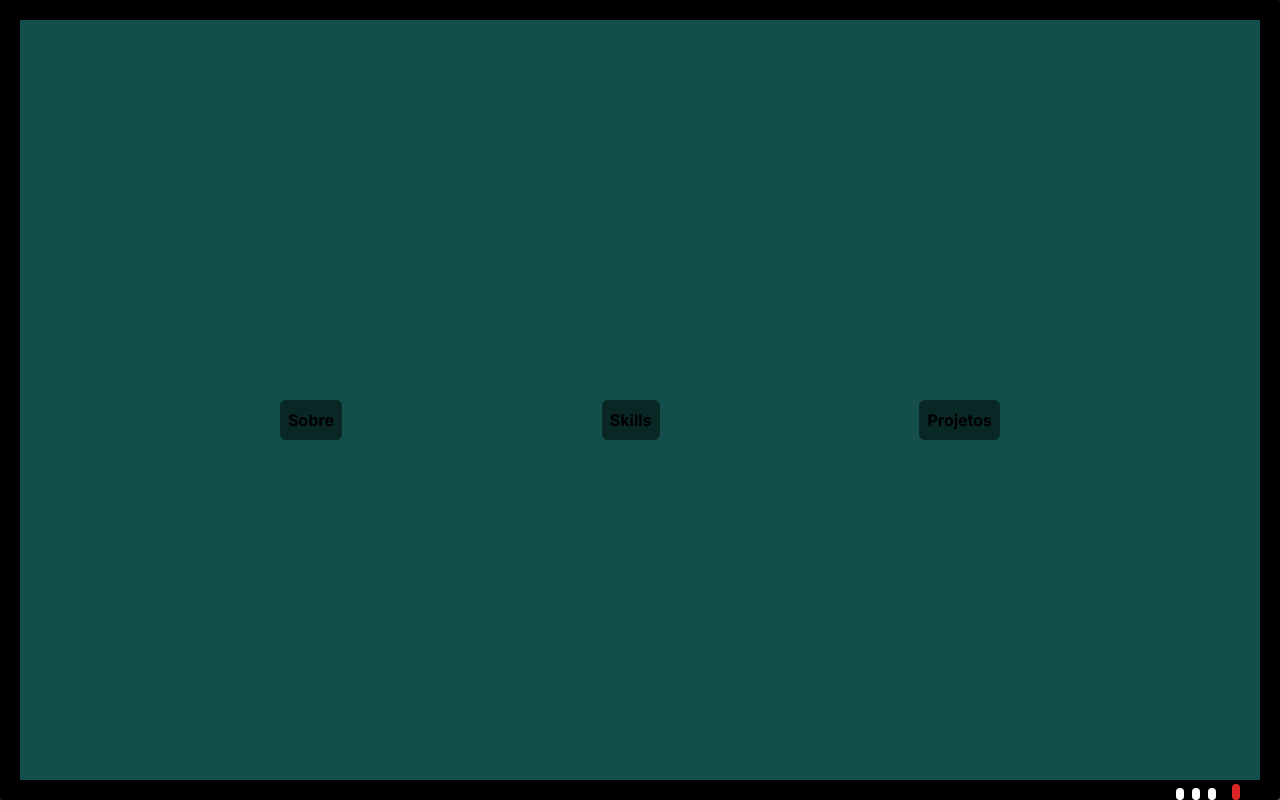
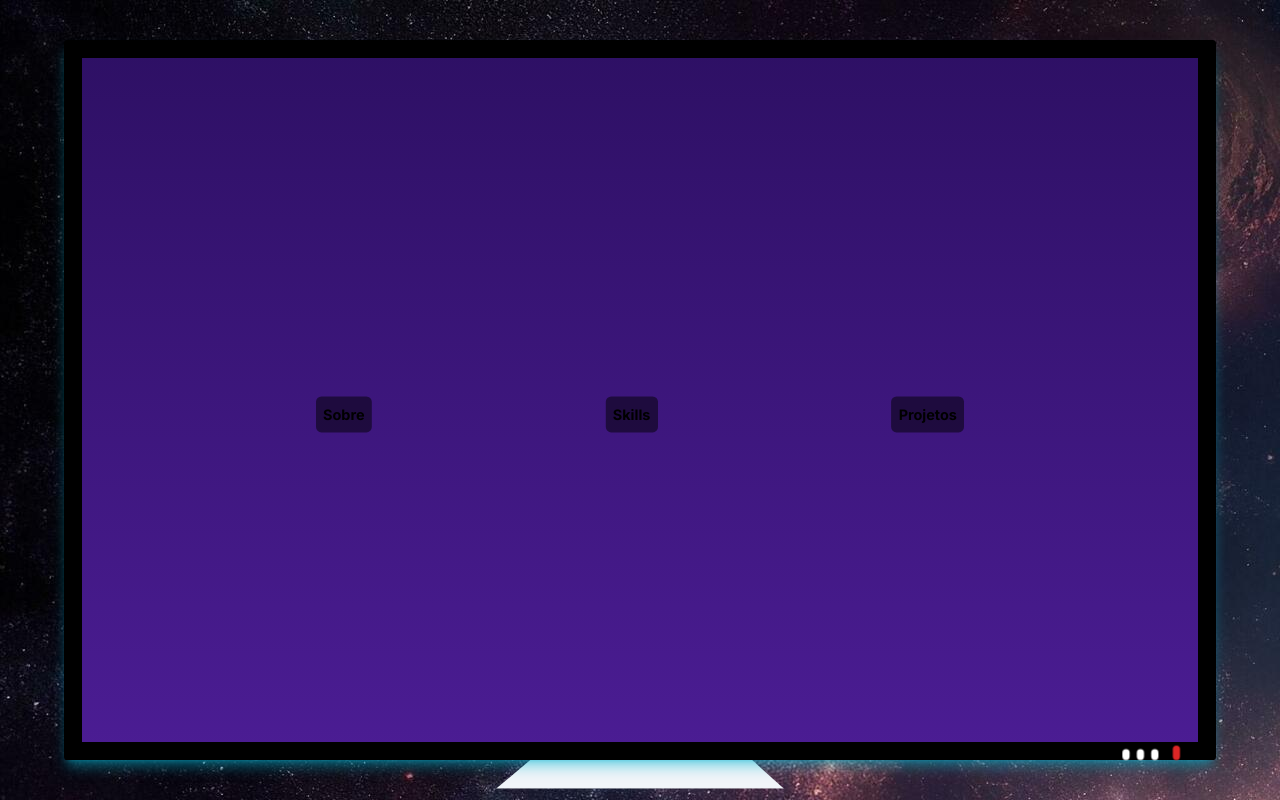
Before and after one commit to emersonpisoni/portfolio, a Next.js app: page / in a window 1280 px wide. Built offline with nearby package versions, Linux system fonts and the light colour scheme.

Commit message:
fix gap between sections

```diff
--- a/app/globals.css
+++ b/app/globals.css
@@ -34,21 +34,21 @@ body {
 
 /* width */
 ::-webkit-scrollbar {
-  width: 10px;
+  width: 2px;
 }
 
 /* Track */
 ::-webkit-scrollbar-track {
-  background: #f1f1f1;
+  background: #000000;
 }
 
 /* Handle */
 ::-webkit-scrollbar-thumb {
-  background: #888;
+  background: #ffffff;
   border-radius: 5px;
 }
 
 /* Handle on hover */
 ::-webkit-scrollbar-thumb:hover {
-  background: #555;
+  background: #000000;
 }
--- a/app/page.tsx
+++ b/app/page.tsx
@@ -1,30 +1,10 @@
 import Button from '@/components/button.component'
+import Computer from '@/components/computer.component'
 
 export default function Home() {
   return (
     <main className="bg-space flex min-h-screen flex-col relative z-0 items-center justify-center bg-slate-950 overflow-hidden">
-      {/* computer */}
-      <div className='animate-zoom w-screen h-screen relative flex justify-center items-center'>
-        {/* Screen */}
-        <div className="overflow-auto flex flex-col  items-center relative justify-between w-full h-full bg-slate-200 border-[20px] border-black rounded shadow-lg shadow-cyan-500/50 ">
-          <div className='w-full bg-teal-900 min-h-screen h-screen flex justify-evenly items-center animate-blur'>
-            <Button>Sobre</Button>
-            <Button>Skills</Button>
-            <Button>Projetos</Button>
-          </div>
-          <div className='w-full bg-teal-900 min-h-screen h-screen flex justify-evenly items-center animate-blur'>
-            <Button>Sobre</Button>
-            <Button>Skills</Button>
-            <Button>Projetos</Button>
-          </div>
-        </div>
-        <div className='w-2 h-4 bg-red-600 -bottom-0 right-10 absolute rounded-full '></div>
-        <div className='w-2 h-3 bg-white -bottom-0 right-16 absolute rounded-full '></div>
-        <div className='w-2 h-3 bg-white -bottom-0 right-20 absolute rounded-full '></div>
-        <div className='w-2 h-3 bg-white -bottom-0 right-24 absolute rounded-full '></div>
-        {/* base */}
-        <div className='w-1/4 h-40 bg-slate-100 -bottom-8 absolute clip-path-pc-base -z-10'></div>
-      </div>
+      <Computer />
     </main>
   )
 }
--- /dev/null
+++ b/components/computer.component.tsx
@@ -0,0 +1,27 @@
+import Button from "./button.component";
+
+export default function Computer() {
+  return (
+    <>
+      < div className='animate-zoom w-screen h-screen scale-90 relative flex justify-center items-center' >
+        < div className="overflow-auto flex flex-col  items-center relative w-full h-full bg-white border-[20px] border-black rounded shadow-lg shadow-cyan-500/50 " >
+          <div className='w-full bg-gradient-to-b from-violet-950 to-violet-900 min-h-screen h-svh flex justify-evenly items-center  -m-1'>
+            <Button>Sobre</Button>
+            <Button>Skills</Button>
+            <Button>Projetos</Button>
+          </div>
+          <div className='w-full bg-gradient-to-b from-violet-900 to-violet-800 min-h-screen h-svh flex justify-evenly items-center -m-1 '>
+            <Button>Sobre</Button>
+            <Button>Skills</Button>
+            <Button>Projetos</Button>
+          </div>
+        </div >
+        <div className='w-2 h-4 bg-red-600 -bottom-0 right-10 absolute rounded-full '></div>
+        <div className='w-2 h-3 bg-white -bottom-0 right-16 absolute rounded-full '></div>
+        <div className='w-2 h-3 bg-white -bottom-0 right-20 absolute rounded-full '></div>
+        <div className='w-2 h-3 bg-white -bottom-0 right-24 absolute rounded-full '></div>
+        <div className='w-1/4 h-40 bg-slate-100 -bottom-8 absolute clip-path-pc-base -z-10'></div>
+      </div >
+    </>
+  )
+}
--- a/tailwind.config.ts
+++ b/tailwind.config.ts
@@ -21,7 +21,7 @@ const config: Config = {
       keyframes: {
         zoom: {
           '0%': { transform: 'scale(.5)' },
-          '100%': { transform: 'scale(.8)' }
+          '100%': { transform: 'scale(.9)' }
         },
         blur: {
           '0%': { filter: 'blur(8px)' },
```
